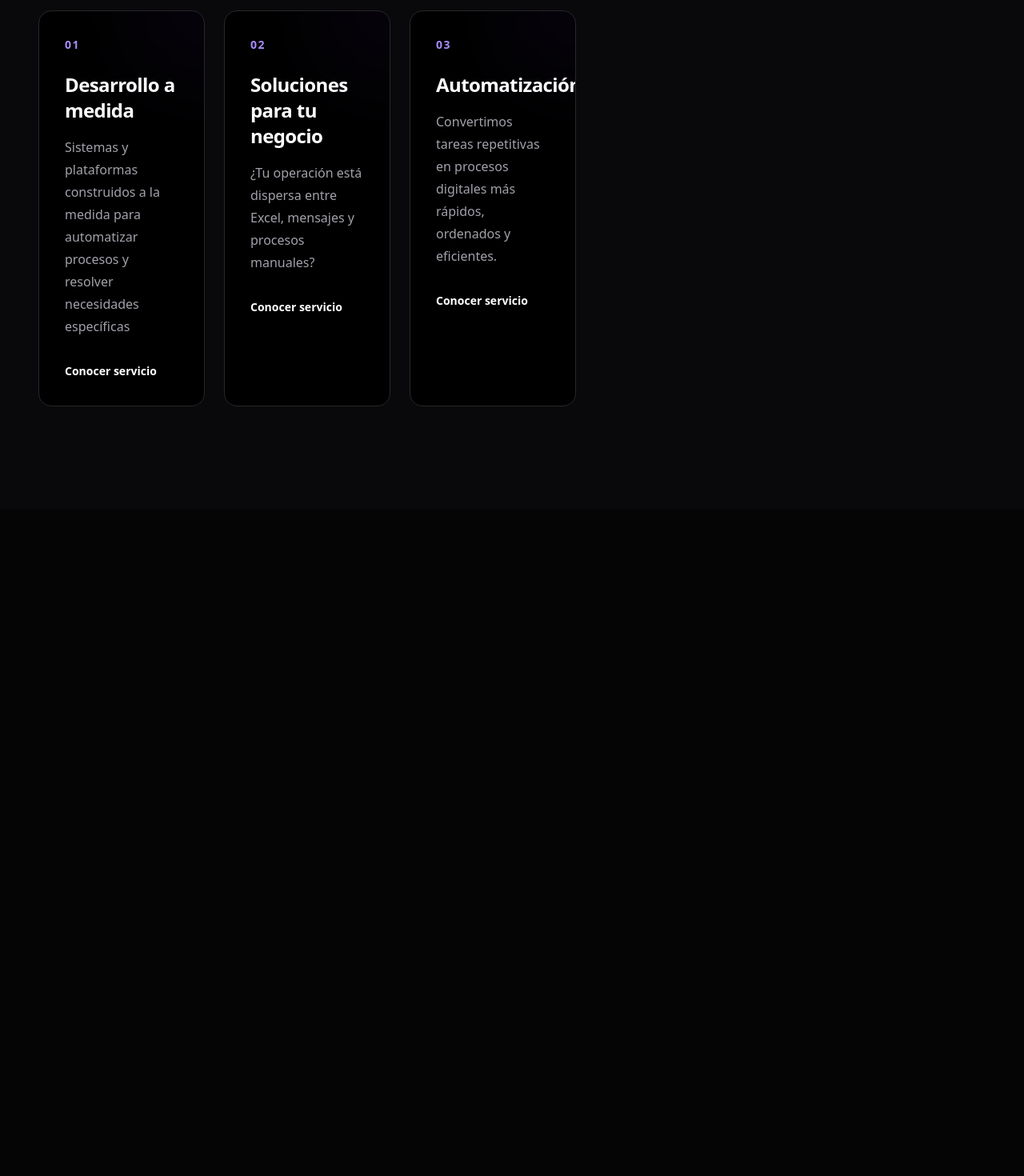
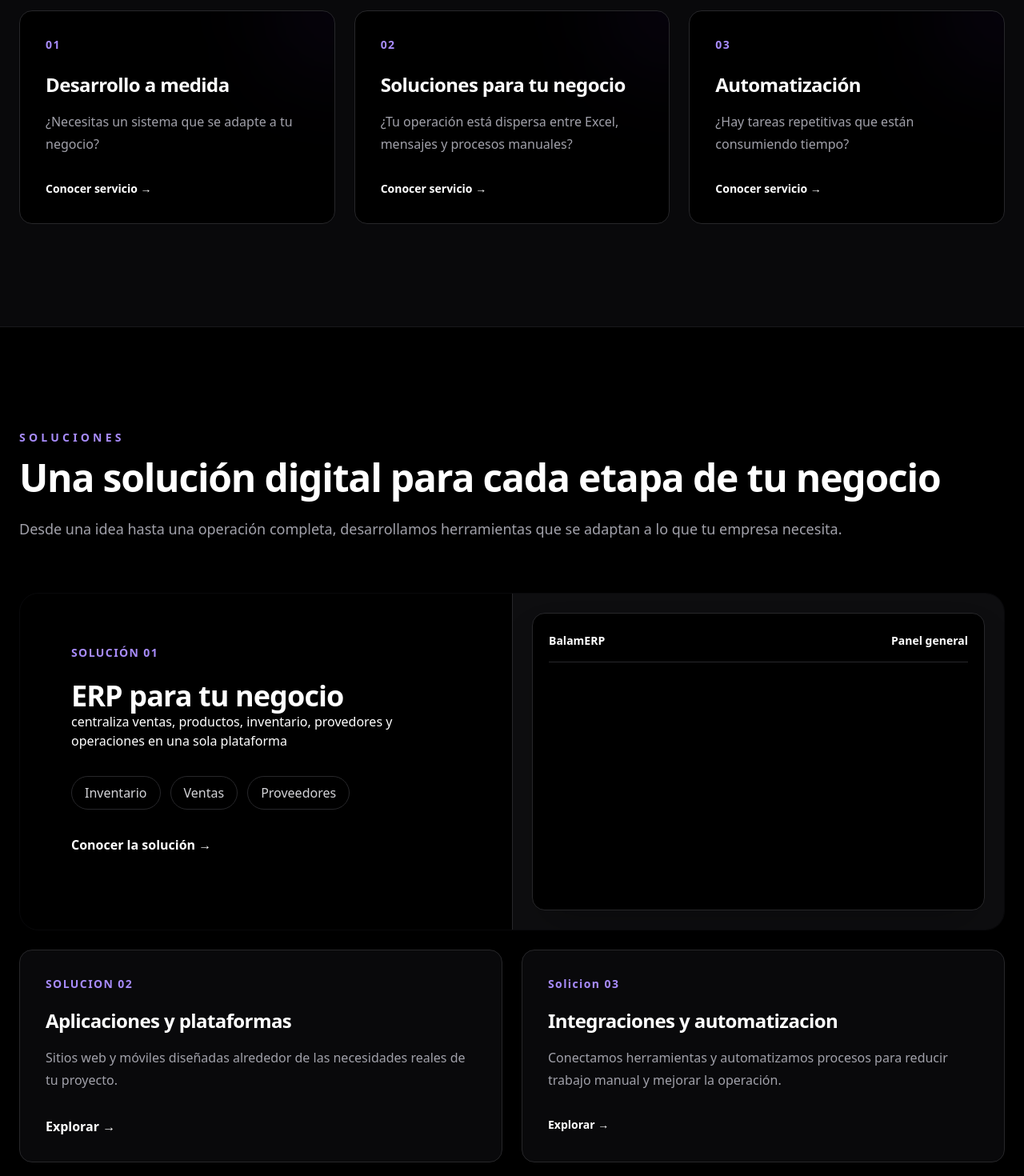
Before and after one commit to zaimont/balamdev-web, a Next.js app: page / in a window 1280 px wide. Shown: the part 1200-2670 px from the top of the page at 80% size. Before the commit the page ends 1836 px from the top, so only its background shows below. Built offline with nearby package versions, Linux system fonts and the light colour scheme.

Commit message:
detalles en el apartado lo que hacemos y construccion completa de los servicios

```diff
--- a/app/page.tsx
+++ b/app/page.tsx
@@ -3,6 +3,7 @@ import { ArrowRightIcon } from '@heroicons/react/24/outline';
 import Link from 'next/link';
 import Navbar from '@/components/Navbar';
 import Services from '@/components/Services';
+import Solutions from '@/components/Solutions';
 
 export default function Home() {
   return (
@@ -47,6 +48,7 @@ export default function Home() {
 
     </section>
       <Services />
+      <Solutions />
    </main>
    </>
   );
--- a/components/Services.tsx
+++ b/components/Services.tsx
@@ -1,10 +1,14 @@
 import Link from "next/link";
 
-export default function Services(){
-    return(
-        <section id="servicios" className="border-t border-zinc-900 bg-zinc-950 px-6 py-32">
+export default function Services() {
+  return (
+    <section
+      id="servicios"
+      className="border-t border-zinc-900 bg-zinc-950 px-6 py-32"
+    >
+      <div className="mx-auto max-w-7xl">
 
-            <div className="mx-auto max-w-7xl px-6">
+        {/* Encabezado */}
         <div className="max-w-2xl">
           <p className="text-sm font-medium uppercase tracking-[0.3rem] text-brand-400">
             Lo que hacemos
@@ -18,11 +22,14 @@ export default function Services(){
             Desarrollamos herramientas digitales que se adaptan a la forma
             en que trabaja tu empresa, no al revés.
           </p>
+        </div>
 
-                    <div className="mt-16 grid gap-6 md:grid-cols-2 lg:grid-cols-3 ">
+        {/* Tarjetas */}
+        <div className="mt-16 grid gap-6 md:grid-cols-2 lg:grid-cols-3">
+
+          {/* Servicio 01 */}
           <article className="group relative overflow-hidden rounded-2xl border border-zinc-800 bg-black p-8 transition duration-300 hover:-translate-y-1 hover:border-brand-500/40">
-                            <div className="absolute -right-16 -top-16 h-32 w-32 rounded-full bg-brand-600/10 blur-3xl transition duration-500 group-hover:bg-brand-500/20 " />
-
+            <div className="absolute -right-16 -top-16 h-32 w-32 rounded-full bg-brand-600/10 blur-3xl transition duration-500 group-hover:bg-brand-500/20" />
 
             <p className="text-sm font-semibold tracking-widest text-brand-400">
               01
@@ -32,21 +39,23 @@ export default function Services(){
               Desarrollo a medida
             </h3>
 
-                            <p className="mt-4 leading-7 text-zinc-400 ">
-                                Sistemas y plataformas construidos a la medida para
-                                automatizar procesos y resolver necesidades específicas
+            <p className="mt-4 leading-7 text-zinc-400">
+              ¿Necesitas un sistema que se adapte a tu negocio?
             </p>
 
-                            <Link href="/servicios" className="mt-8 inline-flex text-sm font-semibold text-white transition  duration-300 group-hover:translate-x-1 group-hover:text-brand-400">
-                            Conocer servicio
+            <Link
+              href="/servicios"
+              className="mt-8 inline-flex text-sm font-semibold text-white transition duration-300 group-hover:translate-x-1 group-hover:text-brand-400"
+            >
+              Conocer servicio →
             </Link>
-
           </article>
 
-
+          {/* Servicio 02 */}
           <article className="group relative overflow-hidden rounded-2xl border border-zinc-800 bg-black p-8 transition duration-300 hover:-translate-y-1 hover:border-brand-500/40">
             <div className="absolute -right-16 -top-16 h-32 w-32 rounded-full bg-brand-600/10 blur-3xl transition duration-500 group-hover:bg-brand-500/20" />
-                            <p className="text-sm font-semibold tracking-widest  text-brand-400">
+
+            <p className="text-sm font-semibold tracking-widest text-brand-400">
               02
             </p>
 
@@ -54,18 +63,23 @@ export default function Services(){
               Soluciones para tu negocio
             </h3>
 
-                            <p className="mt-4 leading-7 text-zinc-400 ">
-                                ¿Tu operación está dispersa entre Excel, mensajes y procesos manuales?
+            <p className="mt-4 leading-7 text-zinc-400">
+              ¿Tu operación está dispersa entre Excel, mensajes y procesos
+              manuales?
             </p>
 
-                            <Link href="/servicios" className="mt-8 inline-flex text-sm font-semibold text-white transition duration-300 group-hover:translate-x-1 group-hover:text-brand-400 ">
-                            Conocer servicio
+            <Link
+              href="/servicios"
+              className="mt-8 inline-flex text-sm font-semibold text-white transition duration-300 group-hover:translate-x-1 group-hover:text-brand-400"
+            >
+              Conocer servicio →
             </Link>
-
           </article>
 
+          {/* Servicio 03 */}
           <article className="group relative overflow-hidden rounded-2xl border border-zinc-800 bg-black p-8 transition duration-300 hover:-translate-y-1 hover:border-brand-500/40">
-                            <div className="absolute -right-16 -top-16 h-32 w-32 rounded-full blur-3xl  bg-brand-600/10 transition duration-500 group-hover:bg-brand-500/20" />
+            <div className="absolute -right-16 -top-16 h-32 w-32 rounded-full bg-brand-600/10 blur-3xl transition duration-500 group-hover:bg-brand-500/20" />
+
             <p className="text-sm font-semibold tracking-widest text-brand-400">
               03
             </p>
@@ -74,23 +88,20 @@ export default function Services(){
               Automatización
             </h3>
 
-                            <p className="mt-4 leading-7 text-zinc-400 ">
-                                Convertimos tareas repetitivas en procesos digitales
-                                más rápidos, ordenados y eficientes.
+            <p className="mt-4 leading-7 text-zinc-400">
+              ¿Hay tareas repetitivas que están consumiendo tiempo?
             </p>
 
-                            <Link href="/servicios" className="mt-8 inline-flex text-sm font-semibold text-white transition duration-300 group-hover:translate-x-1 group-hover:text-brand-400 ">
-                            Conocer servicio
+            <Link
+              href="/servicios"
+              className="mt-8 inline-flex text-sm font-semibold text-white transition duration-300 group-hover:translate-x-1 group-hover:text-brand-400"
+            >
+              Conocer servicio →
             </Link>
-
           </article>
-
-
-                    </div>
 
         </div>
       </div>
-
     </section>
   );
 }
--- /dev/null
+++ b/components/Solutions.tsx
@@ -0,0 +1,124 @@
+import Link from 'next/link';
+
+export default function Solutions(){
+    return(
+        <section id="soluciones" className="border-t border-zinc-900 bg-black px-6 py-32 ">
+            <div className="mx-auto max-w 7-xl">
+                <p className="text-sm font-semibold uppercase tracking-[0.3em] text-brand-400">
+                    Soluciones
+                </p>
+
+                <h2 className="mt-4 text-4xl font-bold tracking-tight sm:text-5xl">
+                    Una solución digital para cada etapa de tu negocio
+                </h2>
+
+                <p className="mt-6 text-lg leading-8 text-zinc-400">
+                    Desde una idea hasta una operación completa,
+                    desarrollamos herramientas que se adaptan a lo que tu empresa necesita.
+                </p>
+
+            </div>
+
+            <div className="mt-16 overflow-hidden rounded-3xl border border-zinc-950">
+                <div className="grid lg:grid-cols-2">
+                    <div className="p-8 sm:p-12 lg:p-16">
+                        <p className="text-sm uppercase font-semibold upercase tracking-widest text-brand-400">
+                            solución 01
+                        </p>
+
+                        <h3 className="mt-6 text-3xl font-bold tracking-tight sm:text-4xl">
+                            ERP para tu negocio
+                        </h3>
+
+                        <p className="mt-">
+                            centraliza ventas, productos, inventario, provedores y
+                            operaciones en una sola plataforma
+                        </p>
+
+                        <div className='mt-8 flex flex-wrap gap-3'>
+                            <span className="rounded-full border border-zinc-800 px-4 py-2 text-zinc-300">
+                                Inventario
+                            </span>
+                            <span className='rounded-full border border-zinc-800 px-4 py-2 text-zinc-300'>
+                                Ventas
+                            </span>
+                            <span className="rounded-full border border-zinc-800 px-4 py-2 text-zinc-300">
+                                Proveedores
+                            </span>
+                        </div>
+
+                        <Link href="/soluciones" className="mt-8 inline-flex font-semibold text-white transition hover:text-brand-400">
+                            Conocer la solución →
+                        </Link>
+
+                    </div>
+
+                    <div className="relative min-h-[420px] overflow-hidden border-t border-zinc-800  bg-zinc-900/60 p-6 lg:border-l lg:border-t-0">
+
+                    {/*Dashboard*/}
+                    <div className="h-full rounded-2xl border border-zinc-800 bg-black p-5 shadow-2xl">
+
+                        {/*Barra Superior*/}
+                        <div className="flex items-center justify-between border-b border-zinc-800 pb-4">
+                            <p className="mt-1 text-sm font-semibold">
+                                BalamERP
+                            </p>
+                            <p className="mt-1 font-semibold text-sm">
+                                Panel general
+                            </p>
+
+                        </div>
+
+
+                    </div>
+
+                    </div>
+
+                </div>
+
+            </div>
+
+            {/*otras soluciones*/}
+
+            <div className="mt-6 grid gap-6 md:grid-cols-2">
+                <article className="group rounded-2xl border border-zinc-800 bg-zinc-950 p-8 transition duration-300 hover:translate-y-1 hover:border-brand-500/40">
+                    <p className="text-sm  font-semibold tracking-widest text-brand-400 uppercase">
+                        solucion 02
+                    </p>
+
+                    <h3 className="mt-5 text-2xl font-semibold tracking-tight group-hover:text-brand-300 ">
+                        Aplicaciones y plataformas
+                    </h3>
+
+                    <p className="mt-4 leading-7 text-zinc-400">
+                        Sitios web y móviles diseñadas alrededor de las
+                        necesidades reales de tu proyecto.
+                    </p>
+
+                    <Link href="/soluciones" className="mt-8 inline-flex font-semibold transition group-hover:text-brand-400">
+                        Explorar →
+                    </Link>
+                </article>
+
+                <article className="group rounded-2xl border border-zinc-800 bg-zinc-950 p-8 transition duration-300 hover:translate-y-1 hover:border-brand-500/40">
+                    <p className="text-sm font-semibold tracking-widest text-brand-400">
+                        Solicion 03
+                    </p>
+
+                    <h3 className="mt-5 text-2xl font-semibold tracking-tight group-hover:text-brand-300">
+                        Integraciones y automatizacion
+                    </h3>
+
+                    <p className="mt-4 leading-7 text-zinc-400">
+                        Conectamos herramientas y automatizamos procesos para reducir trabajo manual y mejorar la operación.
+                    </p>
+
+                    <Link href="/soluciones " className="mt-8 inline-flex text-sm font-semibold transition group-hover:text-brand-400">
+                        Explorar →
+                    </Link>
+                </article>
+            </div>
+
+        </section>
+    )
+}
```
Lines whose indentation alone changed are shown as unchanged.
